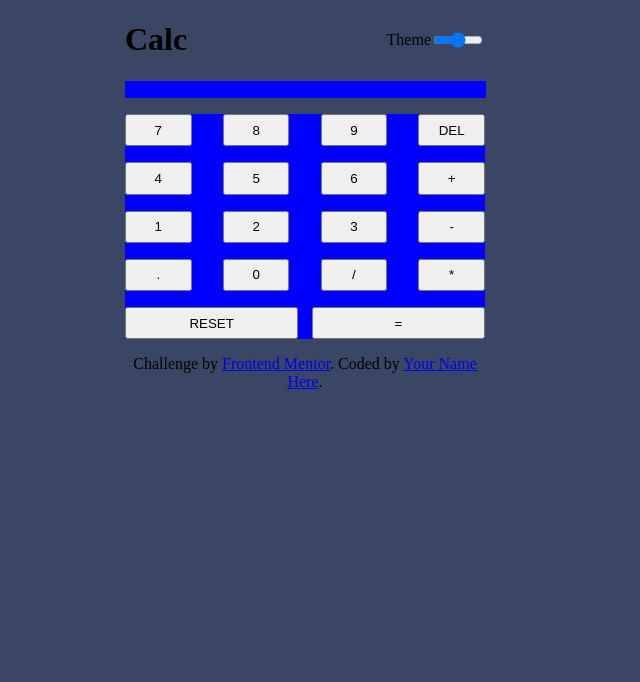
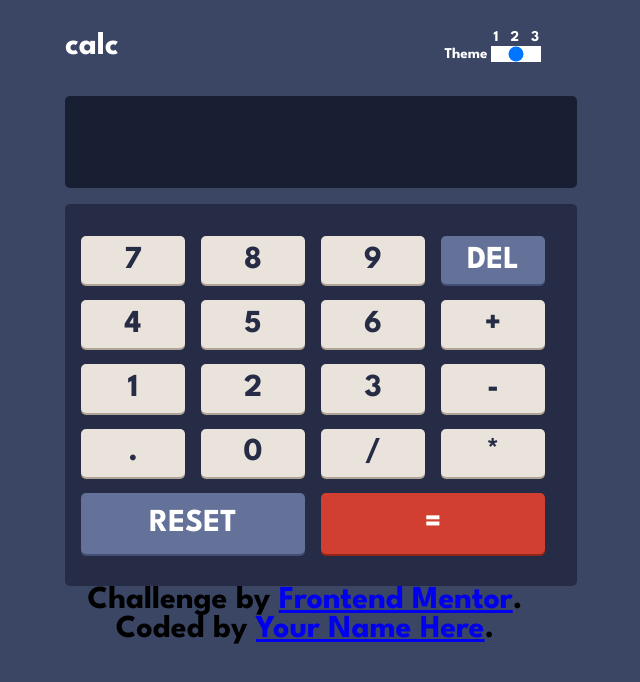
Before and after one commit to 79rubart/calculator-app, a plain HTML site: page index.html in a window 1280 px wide. Shown: the whole page, without its empty margins (335-975 px from the left). Drawn offline with nearby package versions, Linux system fonts and the light colour scheme.

Commit message:
major style changes

```diff
--- a/index.html
+++ b/index.html
@@ -7,14 +7,30 @@
   <link rel="icon" type="image/png" sizes="32x32" href="./images/favicon-32x32.png">
   <link rel="stylesheet" href="style.css">
 
+  <link href="https://fonts.googleapis.com/css2?family=League+Spartan:wght@700&display=swap" rel="stylesheet">
   <title>Calculator App</title>
 </head>
 <body>
   <div class="title-theme">
-    <div><h1>Calc</h1></div>
-    <div class="theme"><p>Theme</p><input type="range" min="0" max="2" id="range"></div>
+    <div>
+      <p class="title">calc</p>
+    </div>
+    <div class="theme">
+      <div class="theme-t">
+        <p class="p-theme">Theme</p>
+      </div>
+      <div class="theme-range">
+        <div class="theme-amount">
+          <p>1</p><p>2</p><p>3</p>
+        </div>
+        <input type="range" min="0" max="2" id="range">
+      </div>
+    </div>
   </div>
-  <input type="text" id="visor">
+  <div class="screens">
+    <input type="text" class="screen2" id="visor2" readonly>
+    <input type="text" class="screen" id="visor" readonly>
+  </div>
   <div class="keyboard">
     <div class="row">
       <button class="key key_7">7</button><button class="key key_8">8</button><button class="key key_9">9</button><button class="key_DEL" id="del" >DEL</button>
--- a/main.js
+++ b/main.js
@@ -1,5 +1,6 @@
 var equalsBtn = document.querySelector('#equals');
 var visor = document.getElementById("visor");
+var visor2 = document.getElementById("visor2");
 var resetBtn = document.getElementById("reset");
 var buttons = document.getElementsByClassName("key");
 var plus = document.getElementById("plus");
@@ -15,15 +16,22 @@ function numbersAndOperators() {
       })
     })
     resetBtn.addEventListener("click", () => {
-      visor.value = null
+      visor.value = null;
+      visor2.value = null;
+    })
+
+    plus.addEventListener('click', function(){
+      visor2.value = visor.value;
+      visor.value = null;
     })
 
     equalsBtn.addEventListener('click', function(){
-      if (visor.value.split('-')){
-        visor.value = visor.value.split('-').slice(1).reduce((a, c) => parseFloat(a) - parseFloat(c), (visor.value.split('-')[0]));
+      if (visor2.value.split('-')){
+        visor.value = visor2.value.split('-').slice(1).reduce((a, c) => parseFloat(a) - parseFloat(c), (visor.value.split('-')[0]));
       }
-      if (visor.value.split('+')){
-        visor.value = visor.value.split('+').slice(1).reduce((a, c) => parseFloat(a) + parseFloat(c), (visor.value.split('+')[0]));
+      if (visor2.value.split('+')){
+        visor.value = visor2.value.split('+').slice(1).reduce((a) => parseFloat(a) + parseFloat(visor.value), (visor2.value.split('+')[0]));
+        visor2.value = null;
       }
       if (visor.value.split('*')){
         visor.value = visor.value.split('*').slice(1).reduce((a, c) => parseFloat(a) * parseFloat(c), (visor.value.split('*')[0]));
--- a/style.css
+++ b/style.css
@@ -1,5 +1,8 @@
 body {
-    width: 360px;
+    font-family: 'League Spartan', sans-serif;
+    font-size: 32px;
+    font-weight: 700;
+    width: 480px;
     margin: 0 auto;
     text-align: center;
     background-color: var(--bg-color);
@@ -9,13 +12,15 @@ body {
     --theme-button: #d04238;
     --theme-active-button: #f86b61;
     --input-color: #181f32;
+    --input-text-color: #ffffff;
     --keyboard-bg-color: #262c46;
     --button-bg-color: #eae3db;
     --button-number-color: #262c46;
     --button-shadow-color: #b0a295;
     --button-active-color: #ffffff;
     --button-del-reset-color: #647299;
-    --button-del-reset-shadow-color: #d13f30;
+    --button-del-reset-text-color: #ffffff;
+    --button-del-reset-shadow-color: #424e76;
     --button-del-reset-active-color: #a2b2e3;
     --button-equal-color: #d13f30;
     --button-equal-shadow-color: #922619;
@@ -34,6 +39,7 @@ body.theme2 {
     --button-shadow-color: #a79e8f;
     --button-active-color: #ffffff;
     --button-del-reset-color: #388187;
+    --button-del-reset-text-color: #ffffff;
     --button-del-reset-shadow-color: #1a6165;
     --button-del-reset-active-color: #62b5bd;
     --button-equal-color: #c85401;
@@ -53,6 +59,7 @@ body.theme3 {
     --button-shadow-color: #861b9f;
     --button-active-color: #6b34ac;
     --button-del-reset-color: #55087c;
+    --button-del-reset-text-color: #ffffff;
     --button-del-reset-shadow-color: #bf16f5;
     --button-del-reset-active-color: #8631b0;
     --button-equal-color: #00decf;
@@ -63,48 +70,149 @@ body.theme3 {
 .title-theme {
     display: flex;
     flex-flow: row wrap;
-    justify-content: space-between;
+    align-items: center;
     width: 100%;
+    justify-content: space-between
+}
+
+.title {
+    color: var(--title-color);
 }
 
 .theme {
+    color: var(--title-color);
     display: flex;
-    flex-flow: row wrap;
+    flex-flow: row nowrap;
+}
+
+.theme-t {
+    display: flex;
+    flex-flow: row nowrap;
+    align-items: flex-end;
+    font-size: 15px;
+    margin: 0;
+}
+
+.p-theme {
+    font-size: 15px;
+    margin: 0 0 0.2em 0;
+}
+
+.theme-range {
+    font-size: 15px;
+    display: flex;
+    flex-flow: column nowrap;
     align-items: center;
 }
 
+.theme-amount {
+    display: flex;
+    flex-flow: row nowrap;
+}
+
+.theme-amount p {
+    margin: 0 0.4em;
+}
+
 #range {
+    -webkit-appearance: none;
     width: 50px;
 }
 
-#visor {
-    width: 99.2%;
-    background-color: blue;
+.screens {
+    margin: 0 0 0.5em 0;
+}
+
+.screen2 {
+    font-size: 16px;
+    font-family: 'League Spartan';
+    color: var(--input-text-color);
+    padding: 0.5em;
+    background-color: var(--input-color);
     border: none;
+    border-top-left-radius: 5px;
+    border-top-right-radius: 5px;
+    width: 103.4%;
+    outline: none;
+}
+
+.screen {
+    font-size: 32px;
+    font-family: 'League Spartan';
+    color: var(--input-text-color);
+    padding: 0.5em;
+    background-color: var(--input-color);
+    border: none;
+    border-bottom-left-radius: 5px;
+    border-bottom-right-radius: 5px;
+    width: 100%;
+    outline: none;
 }
 
 .keyboard {
     text-align: center;
     width: 100%;
-    background-color: blue;
+    padding: 0.5em;
+    background-color: var(--keyboard-bg-color);
+    border-radius: 5px;
 }
 
 .row, .row2 {
-    margin: 1em 0;
+    margin: 0.5em auto;
     width: 100%;
     display: flex;
-    justify-content: space-between;
+    justify-content: space-evenly;
 }
 
 .row button {
+    font-family: 'League Spartan';
+    font-size: 32px;
     display: flex;
+    margin: 0 0.5em 0 0;
     width: 5em;
-    padding: 0.5em 0;
+    padding: 0.3em 0;
     justify-content: space-evenly;
+    background-color: var(--button-bg-color);
+    color: var(--button-number-color);
+    border: none;
+    border-radius: 5px;
+    box-shadow: 0px 2px var(--button-shadow-color);
+    cursor: pointer;
 }
 
-.key_reset, .key_equals {
+.row button:active {
+    background-color: var(--button-active-color);
+}
+
+.row2 button {
     width: 13em;
+    font-size: 32px;
+    margin: 0 0.5em 0 0;
     padding: 0.5em 0;
+    font-family: 'League Spartan';
+    border: none;
+    border-radius: 5px;
+}
 
+.key_reset, #del {
+    background-color: var(--button-del-reset-color);
+    box-shadow: 0px 2px var(--button-del-reset-shadow-color);
+
+    color: var(--button-del-reset-text-color);
+    cursor: pointer;
 }
+
+.key_reset:active, #del:active {
+    background-color: var(--button-del-reset-active-color);
+}
+
+.key_equals {
+    background-color: var(--button-equal-color);
+    box-shadow: 0px 2px var(--button-equal-shadow-color);
+    color: var(--button-del-reset-text-color);
+    cursor: pointer;
+}
+
+.key_equals:active {
+    background-color: var(--button-equal-active-color);
+}
```
